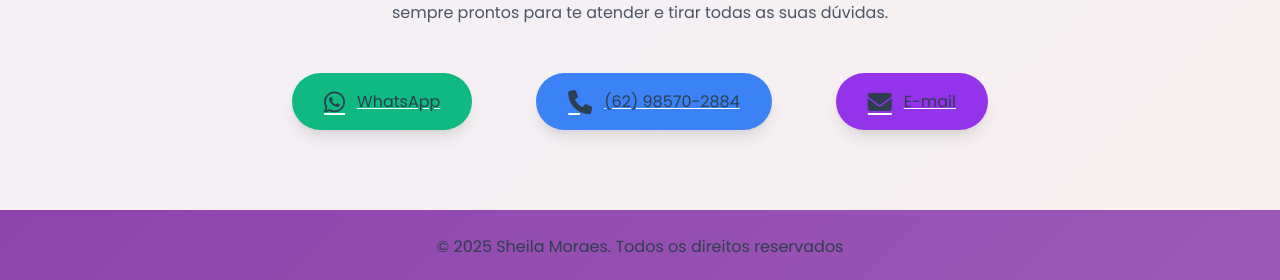
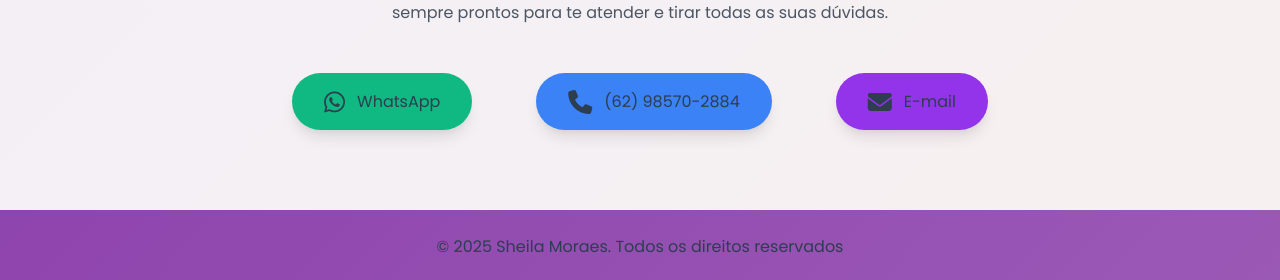
Before and after one commit to kaiomagalhaes/test.alliancepalmas.com.br, a Jekyll site: the page built from index.html, in a window 1280 px wide. Shown: the part 3043-3323 px from the top of the page. Built offline with Jekyll 4.4.1, drawn with Linux system fonts in a browser that asks for light colours.

Commit message:
fix contato

```diff
--- a/_includes/footer.html
+++ b/_includes/footer.html
@@ -7,15 +7,15 @@
       Entre em contato através do WhatsApp ou e-mail. Estamos sempre prontos para te atender e tirar todas as suas dúvidas.
     </p>
     <div class="flex flex-col md:flex-row justify-center items-center space-y-6 md:space-y-0 md:space-x-8">
-      <a class="flex items-center justify-center bg-green-500 text-white py-4 px-8 rounded-full shadow-lg hover:bg-green-600 transition-colors duration-300 transform hover:scale-105 w-full md:w-auto" href="https://wa.me/5562985702884?text=Ol%C3%A1%2C%20eu%20gostaria%20de%20saber%20mais%20sobre%20os%20seus%20servi%C3%A7os" target="_blank">
+      <a class="flex items-center justify-center bg-green-500 text-white py-4 px-8 rounded-full shadow-lg hover:bg-green-600 transition-colors duration-300 transform hover:scale-105 w-full md:w-auto" href="https://wa.me/5562985702884?text=Ol%C3%A1%2C%20eu%20gostaria%20de%20saber%20mais%20sobre%20os%20seus%20servi%C3%A7os" target="_blank" style="text-decoration: none;">
         <i class="fab fa-whatsapp mr-3"></i>
         <span>WhatsApp</span>
       </a>
-      <a class="flex items-center justify-center bg-blue-500 text-white py-4 px-8 rounded-full shadow-lg hover:bg-blue-600 transition-colors duration-300 transform hover:scale-105 w-full md:w-auto" href="tel:+5562985702884">
+      <a class="flex items-center justify-center bg-blue-500 text-white py-4 px-8 rounded-full shadow-lg hover:bg-blue-600 transition-colors duration-300 transform hover:scale-105 w-full md:w-auto" href="tel:+5562985702884" style="text-decoration: none;">
         <i class="fas fa-phone mr-3"></i>
         <span>(62) 98570-2884</span>
       </a>
-      <a class="flex items-center justify-center bg-purple-600 text-white py-4 px-8 rounded-full shadow-lg hover:bg-purple-700 transition-colors duration-300 transform hover:scale-105 w-full md:w-auto" href="mailto:{{ site.email }}">
+      <a class="flex items-center justify-center bg-purple-600 text-white py-4 px-8 rounded-full shadow-lg hover:bg-purple-700 transition-colors duration-300 transform hover:scale-105 w-full md:w-auto" href="mailto:{{ site.email }}" style="text-decoration: none;">
         <i class="fas fa-envelope mr-3"></i>
         <span>E-mail</span>
       </a>
--- a/assets/css/main.css
+++ b/assets/css/main.css
@@ -201,7 +201,7 @@ section .text-4xl.font-bold.text-indigo-900 {
 .mr-3 { margin-right: 0.75rem; }
 
 /* Footer specific styles */
-.bg-purple-700 { background-color: #7c3aed; }
+.bg-purple-700 { background-color: rgba(124, 58, 237, 0.8); }
 .py-6 { padding-top: 1.5rem; padding-bottom: 1.5rem; }
 
 /* Icon styles for contact buttons */
@@ -212,14 +212,27 @@ section .text-4xl.font-bold.text-indigo-900 {
 
 /* Fix white line below text in contact buttons */
 section .py-20 a {
-  line-height: 1;
-  text-decoration: none;
+  line-height: 1 !important;
+  text-decoration: none !important;
+  border: none !important;
+  outline: none !important;
 }
 
 section .py-20 a span {
-  line-height: 1;
-  display: inline-block;
-  vertical-align: middle;
+  line-height: 1 !important;
+  display: inline-block !important;
+  vertical-align: middle !important;
+  text-decoration: none !important;
+  border: none !important;
+}
+
+/* Additional fix for any remaining white lines */
+section .py-20 a:hover,
+section .py-20 a:focus,
+section .py-20 a:active {
+  text-decoration: none !important;
+  border: none !important;
+  outline: none !important;
 }
 
 /* Material Icons */
```
